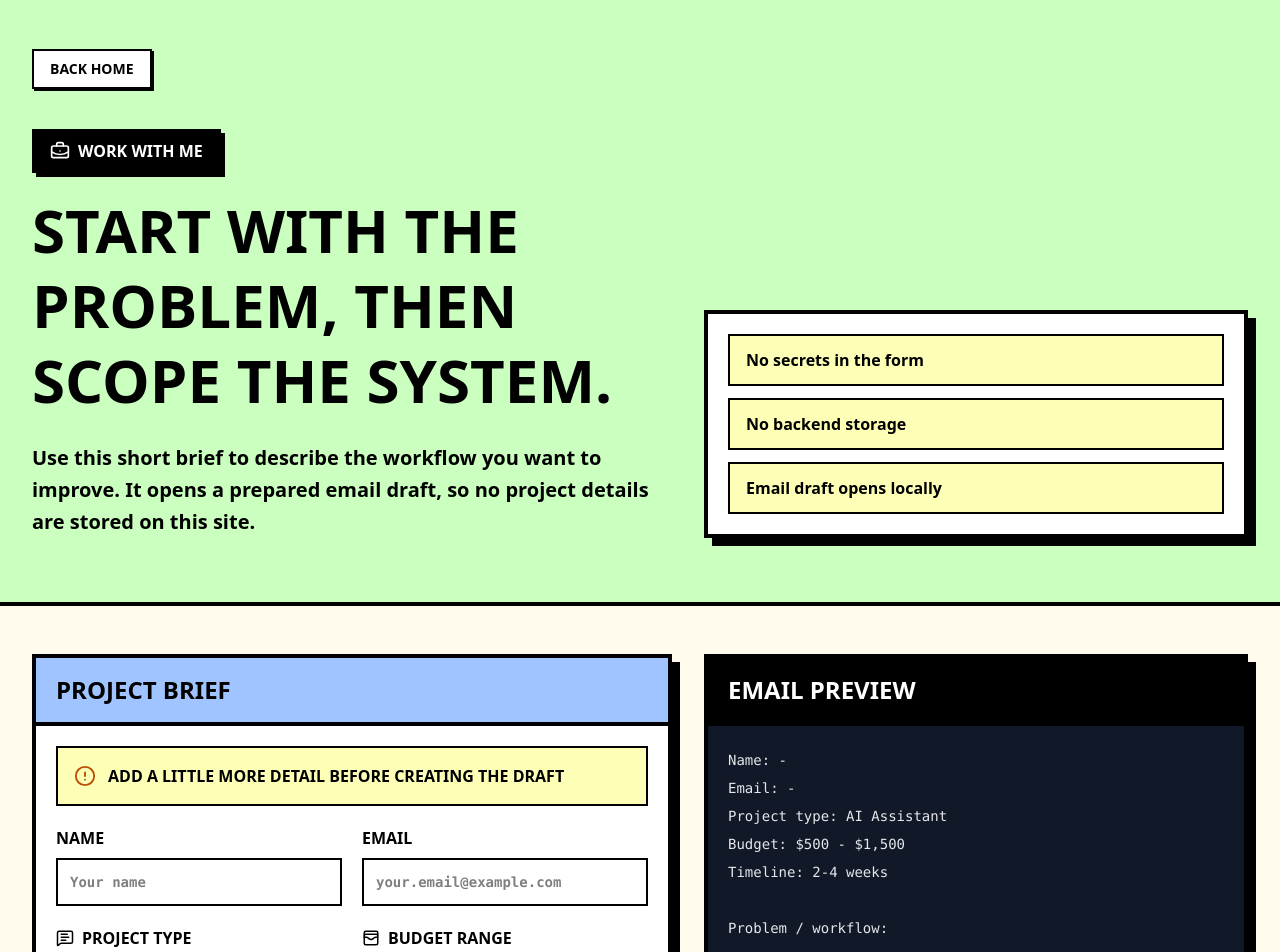
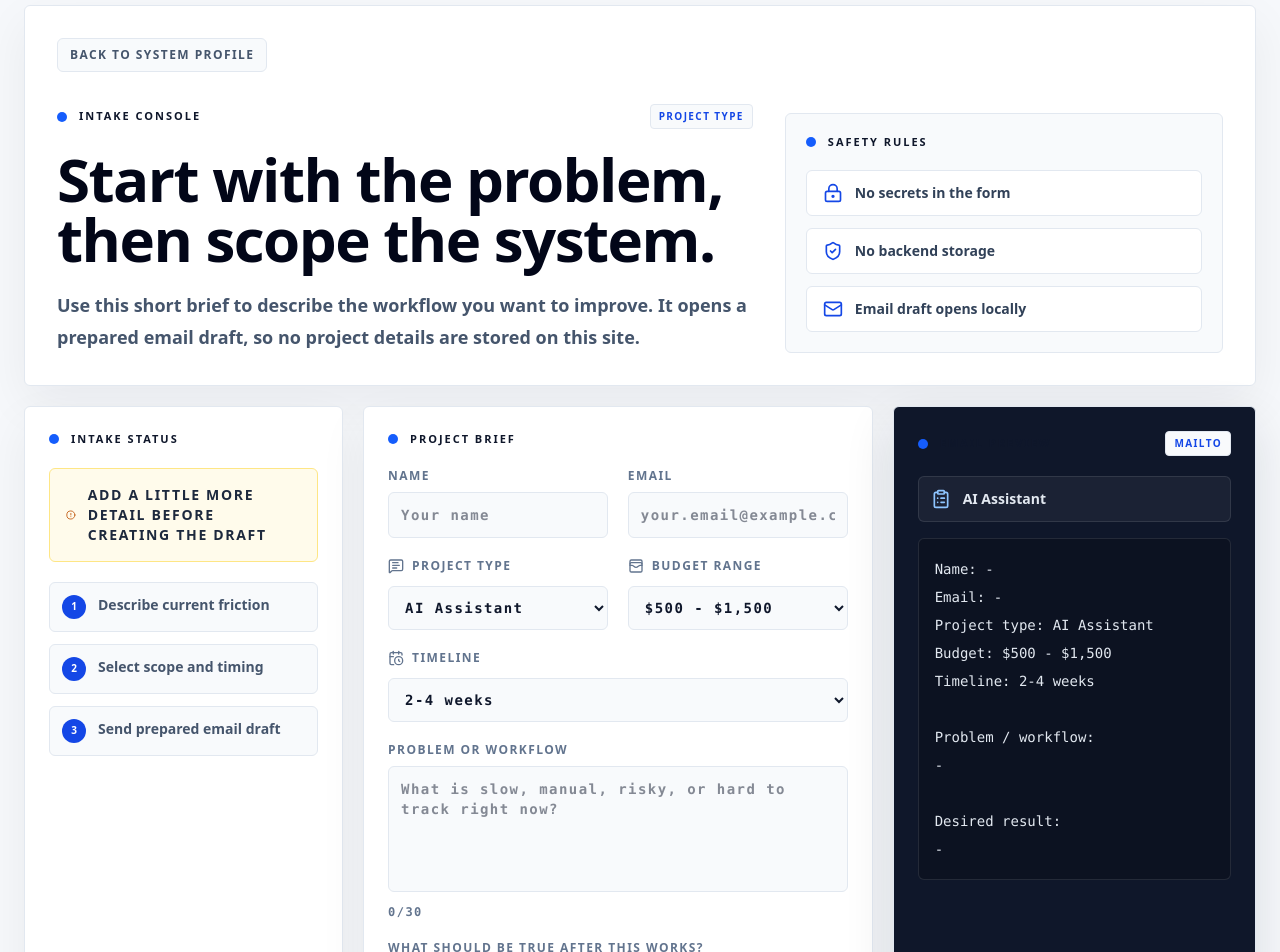
Before and after one commit to Manchinn/Portfolio, a Next.js app: page /work-with-me in a window 1280 px wide. Shown: the part 80-1032 px from the top of the page. Built offline with nearby package versions, Linux system fonts and the light colour scheme.

Commit message:
style: redesign work inquiry as intake console

```diff
--- a/src/app/(portfolio)/work-with-me/page.tsx
+++ b/src/app/(portfolio)/work-with-me/page.tsx
@@ -2,22 +2,38 @@
 
 import { FormEvent, useMemo, useState } from 'react'
 import Link from 'next/link'
-import { AlertCircle, ArrowRight, BriefcaseBusiness, CalendarClock, CheckCircle2, Mail, MessageSquareText, WalletCards } from 'lucide-react'
+import {
+  AlertCircle,
+  ArrowRight,
+  BriefcaseBusiness,
+  CalendarClock,
+  CheckCircle2,
+  ClipboardList,
+  LockKeyhole,
+  Mail,
+  MessageSquareText,
+  ShieldCheck,
+  WalletCards,
+  Workflow,
+} from 'lucide-react'
 import { profileCommon } from '@/data/portfolio'
 import { useTranslation } from '@/i18n/useTranslation'
 import type { Language } from '@/data/types'
 
 const workCopy = {
   en: {
-    eyebrow: 'Work With Me',
+    eyebrow: 'Intake Console',
     title: 'Start with the problem, then scope the system.',
     intro:
       'Use this short brief to describe the workflow you want to improve. It opens a prepared email draft, so no project details are stored on this site.',
-    back: 'Back home',
+    back: 'Back to system profile',
     send: 'Create email draft',
     preview: 'Email preview',
     ready: 'Brief ready',
     incomplete: 'Add a little more detail before creating the draft',
+    briefTitle: 'Project Brief',
+    safetyTitle: 'Safety Rules',
+    intakeTitle: 'Intake Status',
     name: 'Name',
     email: 'Email',
     projectType: 'Project type',
@@ -41,17 +57,21 @@ const workCopy = {
       problem: 'Describe the current problem in at least 30 characters.',
       goal: 'Describe the desired result in at least 30 characters.',
     },
+    steps: ['Describe current friction', 'Select scope and timing', 'Send prepared email draft'],
   },
   th: {
-    eyebrow: 'Work With Me',
+    eyebrow: 'Intake Console',
     title: 'เริ่มจากปัญหา แล้วค่อย scope ระบบให้ชัด',
     intro:
       'กรอก brief สั้นๆ เพื่อบอก workflow ที่อยากปรับปรุง หน้านี้จะเปิด email draft ให้ส่งเอง จึงไม่มีการเก็บรายละเอียดโปรเจกต์บนเว็บ',
-    back: 'กลับหน้าหลัก',
+    back: 'กลับหน้า System Profile',
     send: 'สร้าง Email Draft',
     preview: 'ตัวอย่าง Email',
     ready: 'Brief พร้อมส่ง',
     incomplete: 'เพิ่มรายละเอียดอีกนิดก่อนสร้าง draft',
+    briefTitle: 'Project Brief',
+    safetyTitle: 'Safety Rules',
+    intakeTitle: 'Intake Status',
     name: 'ชื่อ',
     email: 'อีเมล',
     projectType: 'ประเภทงาน',
@@ -75,6 +95,7 @@ const workCopy = {
       problem: 'อธิบายปัญหาปัจจุบันอย่างน้อย 30 ตัวอักษร',
       goal: 'อธิบายผลลัพธ์ที่ต้องการอย่างน้อย 30 ตัวอักษร',
     },
+    steps: ['อธิบาย friction ปัจจุบัน', 'เลือก scope และ timing', 'ส่ง email draft ที่เตรียมไว้'],
   },
 }
 
@@ -82,6 +103,22 @@ const minDetailLength = 30
 
 function isValidEmail(email: string) {
   return /^[^\s@]+@[^\s@]+\.[^\s@]+$/.test(email)
+}
+
+function PanelHeader({ title, badge }: { title: string; badge?: string }) {
+  return (
+    <div className="mb-5 flex items-center justify-between gap-3">
+      <div className="flex min-w-0 items-center gap-3">
+        <span className="h-2.5 w-2.5 shrink-0 rounded-full bg-blue-600"></span>
+        <h2 className="truncate text-[11px] font-black uppercase tracking-[0.18em] text-slate-900">{title}</h2>
+      </div>
+      {badge && (
+        <span className="rounded-sm border border-slate-200 bg-slate-50 px-2 py-1 text-[10px] font-black uppercase tracking-[0.14em] text-blue-700">
+          {badge}
+        </span>
+      )}
+    </div>
+  )
 }
 
 export default function WorkWithMePage() {
@@ -143,54 +180,50 @@ export default function WorkWithMePage() {
   }
 
   return (
-    <main className="min-h-screen bg-neo-cream text-black">
-      <section className="border-b-4 border-black bg-neo-mint">
-        <div className="mx-auto max-w-7xl px-4 py-16 sm:px-6 lg:px-8">
-          <Link href="/#home" className="inline-flex items-center border-2 border-black bg-white px-4 py-2 text-sm font-black uppercase shadow-neo-sm hover:translate-x-[1px] hover:translate-y-[1px]">
+    <main className="min-h-screen bg-[#f6f8fb] text-slate-950">
+      <div className="mx-auto grid max-w-[1800px] gap-5 px-4 py-5 lg:px-6">
+        <section className="rounded-md border border-slate-200 bg-white p-6 shadow-[0_18px_50px_rgba(15,23,42,0.06)] sm:p-8">
+          <div className="grid gap-8 xl:grid-cols-[1.35fr_0.85fr] xl:items-end">
+            <div>
+              <Link href="/#home" className="inline-flex items-center rounded-md border border-slate-200 bg-slate-50 px-3 py-2 text-xs font-black uppercase tracking-[0.12em] text-slate-600 transition hover:border-blue-200 hover:bg-blue-50 hover:text-blue-700">
                 {copy.back}
               </Link>
-
-          <div className="mt-10 grid gap-8 lg:grid-cols-[1fr_0.85fr] lg:items-end">
-            <div>
-              <div className="mb-5 inline-flex items-center gap-2 border-2 border-black bg-black px-4 py-2 font-black uppercase text-white shadow-neo">
-                <BriefcaseBusiness size={20} />
-                {copy.eyebrow}
-              </div>
-              <h1 className="max-w-4xl text-4xl font-black uppercase leading-tight sm:text-6xl">
+              <div className="mt-8">
+                <PanelHeader title={copy.eyebrow} badge={copy.projectType} />
+                <h1 className="max-w-5xl text-4xl font-black leading-none tracking-tight text-slate-950 sm:text-6xl">
                   {copy.title}
                 </h1>
-              <p className="mt-6 max-w-3xl text-lg font-bold leading-8 sm:text-xl">
+                <p className="mt-5 max-w-3xl text-base font-semibold leading-8 text-slate-600 sm:text-lg">
                   {copy.intro}
                 </p>
               </div>
+            </div>
 
-            <div className="border-4 border-black bg-white p-5 shadow-neo-lg">
+            <aside className="rounded-md border border-slate-200 bg-slate-50 p-5">
+              <PanelHeader title={copy.safetyTitle} />
               <div className="grid gap-3">
-                {copy.notes.map((note) => (
-                  <div key={note} className="border-2 border-black bg-neo-lemon px-4 py-3 font-black">
+                {copy.notes.map((note, index) => (
+                  <div key={note} className="flex items-center gap-3 rounded-md border border-slate-200 bg-white px-4 py-3 text-sm font-black text-slate-700">
+                    {index === 0 ? <LockKeyhole className="h-5 w-5 text-blue-700" /> : index === 1 ? <ShieldCheck className="h-5 w-5 text-blue-700" /> : <Mail className="h-5 w-5 text-blue-700" />}
                     {note}
                   </div>
                 ))}
               </div>
-            </div>
-          </div>
+            </aside>
           </div>
         </section>
 
-      <section className="mx-auto grid max-w-7xl gap-8 px-4 py-12 sm:px-6 lg:grid-cols-[1fr_0.85fr] lg:px-8">
-        <form onSubmit={handleSubmit} className="border-4 border-black bg-white shadow-neo-lg">
-          <div className="border-b-4 border-black bg-neo-sky px-5 py-4">
-            <h2 className="text-2xl font-black uppercase">Project Brief</h2>
-          </div>
-
-          <div className="grid gap-5 p-5 sm:grid-cols-2">
-            <div className={`sm:col-span-2 border-2 border-black p-4 font-black ${isReady ? 'bg-neo-mint' : 'bg-neo-lemon'}`}>
+        <section className="grid gap-5 xl:grid-cols-[0.72fr_1.15fr_0.82fr]">
+          <aside className="grid gap-5">
+            <div className="rounded-md border border-slate-200 bg-white p-6 shadow-[0_18px_50px_rgba(15,23,42,0.06)]">
+              <PanelHeader title={copy.intakeTitle} />
+              <div className={`rounded-md border p-4 ${isReady ? 'border-emerald-200 bg-emerald-50' : 'border-amber-200 bg-amber-50'}`}>
                 <div className="flex items-center gap-3">
-                {isReady ? <CheckCircle2 className="text-green-700" size={22} /> : <AlertCircle className="text-amber-700" size={22} />}
-                <p className="uppercase">{isReady ? copy.ready : copy.incomplete}</p>
+                  {isReady ? <CheckCircle2 className="text-emerald-700" size={22} /> : <AlertCircle className="text-amber-700" size={22} />}
+                  <p className="text-sm font-black uppercase tracking-[0.12em] text-slate-800">{isReady ? copy.ready : copy.incomplete}</p>
                 </div>
                 {submitted && !isReady && (
-                <ul className="mt-3 grid gap-2 font-mono text-sm normal-case text-gray-800 sm:grid-cols-2">
+                  <ul className="mt-4 grid gap-2 text-sm font-semibold text-slate-700">
                     {validationErrors.map((error) => (
                       <li key={error}>- {error}</li>
                     ))}
@@ -198,18 +231,35 @@ export default function WorkWithMePage() {
                 )}
               </div>
 
-            <label className="block font-black uppercase">
+              <div className="mt-5 grid gap-3">
+                {copy.steps.map((step, index) => (
+                  <div key={step} className="flex gap-3 rounded-md border border-slate-200 bg-slate-50 p-3 text-sm font-semibold text-slate-600">
+                    <span className="flex h-6 w-6 shrink-0 items-center justify-center rounded-full bg-blue-700 text-[10px] font-black text-white">
+                      {index + 1}
+                    </span>
+                    {step}
+                  </div>
+                ))}
+              </div>
+            </div>
+          </aside>
+
+          <form onSubmit={handleSubmit} className="rounded-md border border-slate-200 bg-white p-6 shadow-[0_18px_50px_rgba(15,23,42,0.06)]">
+            <PanelHeader title={copy.briefTitle} badge={isReady ? copy.ready : undefined} />
+
+            <div className="grid gap-5 sm:grid-cols-2">
+              <label className="block text-xs font-black uppercase tracking-[0.12em] text-slate-500">
                 {copy.name}
                 <input
                   required
                   value={form.name}
                   onChange={(event) => updateForm('name', event.target.value)}
                   placeholder={copy.placeholders.name}
-                className="mt-2 w-full border-2 border-black p-3 font-mono text-sm normal-case outline-none focus:shadow-neo-sm"
+                  className="mt-2 w-full rounded-md border border-slate-200 bg-slate-50 p-3 font-mono text-sm font-semibold normal-case text-slate-900 outline-none transition focus:border-blue-300 focus:bg-white"
                 />
               </label>
 
-            <label className="block font-black uppercase">
+              <label className="block text-xs font-black uppercase tracking-[0.12em] text-slate-500">
                 {copy.email}
                 <input
                   required
@@ -217,16 +267,16 @@ export default function WorkWithMePage() {
                   value={form.email}
                   onChange={(event) => updateForm('email', event.target.value)}
                   placeholder={copy.placeholders.email}
-                className="mt-2 w-full border-2 border-black p-3 font-mono text-sm normal-case outline-none focus:shadow-neo-sm"
+                  className="mt-2 w-full rounded-md border border-slate-200 bg-slate-50 p-3 font-mono text-sm font-semibold normal-case text-slate-900 outline-none transition focus:border-blue-300 focus:bg-white"
                 />
               </label>
 
-            <label className="block font-black uppercase">
-              <span className="inline-flex items-center gap-2"><MessageSquareText size={18} /> {copy.projectType}</span>
+              <label className="block text-xs font-black uppercase tracking-[0.12em] text-slate-500">
+                <span className="inline-flex items-center gap-2"><MessageSquareText size={16} /> {copy.projectType}</span>
                 <select
                   value={form.projectType}
                   onChange={(event) => updateForm('projectType', event.target.value)}
-                className="mt-2 w-full border-2 border-black bg-white p-3 font-mono text-sm normal-case outline-none focus:shadow-neo-sm"
+                  className="mt-2 w-full rounded-md border border-slate-200 bg-slate-50 p-3 font-mono text-sm font-semibold normal-case text-slate-900 outline-none transition focus:border-blue-300 focus:bg-white"
                 >
                   {copy.projectTypes.map((item) => (
                     <option key={item}>{item}</option>
@@ -234,12 +284,12 @@ export default function WorkWithMePage() {
                 </select>
               </label>
 
-            <label className="block font-black uppercase">
-              <span className="inline-flex items-center gap-2"><WalletCards size={18} /> {copy.budget}</span>
+              <label className="block text-xs font-black uppercase tracking-[0.12em] text-slate-500">
+                <span className="inline-flex items-center gap-2"><WalletCards size={16} /> {copy.budget}</span>
                 <select
                   value={form.budget}
                   onChange={(event) => updateForm('budget', event.target.value)}
-                className="mt-2 w-full border-2 border-black bg-white p-3 font-mono text-sm normal-case outline-none focus:shadow-neo-sm"
+                  className="mt-2 w-full rounded-md border border-slate-200 bg-slate-50 p-3 font-mono text-sm font-semibold normal-case text-slate-900 outline-none transition focus:border-blue-300 focus:bg-white"
                 >
                   {copy.budgets.map((item) => (
                     <option key={item}>{item}</option>
@@ -247,12 +297,12 @@ export default function WorkWithMePage() {
                 </select>
               </label>
 
-            <label className="block font-black uppercase sm:col-span-2">
-              <span className="inline-flex items-center gap-2"><CalendarClock size={18} /> {copy.timeline}</span>
+              <label className="block text-xs font-black uppercase tracking-[0.12em] text-slate-500 sm:col-span-2">
+                <span className="inline-flex items-center gap-2"><CalendarClock size={16} /> {copy.timeline}</span>
                 <select
                   value={form.timeline}
                   onChange={(event) => updateForm('timeline', event.target.value)}
-                className="mt-2 w-full border-2 border-black bg-white p-3 font-mono text-sm normal-case outline-none focus:shadow-neo-sm"
+                  className="mt-2 w-full rounded-md border border-slate-200 bg-slate-50 p-3 font-mono text-sm font-semibold normal-case text-slate-900 outline-none transition focus:border-blue-300 focus:bg-white"
                 >
                   {copy.timelines.map((item) => (
                     <option key={item}>{item}</option>
@@ -260,7 +310,7 @@ export default function WorkWithMePage() {
                 </select>
               </label>
 
-            <label className="block font-black uppercase sm:col-span-2">
+              <label className="block text-xs font-black uppercase tracking-[0.12em] text-slate-500 sm:col-span-2">
                 {copy.problem}
                 <textarea
                   required
@@ -269,14 +319,14 @@ export default function WorkWithMePage() {
                   onChange={(event) => updateForm('problem', event.target.value)}
                   placeholder={copy.placeholders.problem}
                   rows={5}
-                className="mt-2 w-full resize-none border-2 border-black p-3 font-mono text-sm normal-case outline-none focus:shadow-neo-sm"
+                  className="mt-2 w-full resize-none rounded-md border border-slate-200 bg-slate-50 p-3 font-mono text-sm font-semibold normal-case text-slate-900 outline-none transition focus:border-blue-300 focus:bg-white"
                 />
-              <span className="mt-2 block font-mono text-xs normal-case text-gray-600">
+                <span className="mt-2 block font-mono text-xs normal-case text-slate-500">
                   {form.problem.trim().length}/{minDetailLength}
                 </span>
               </label>
 
-            <label className="block font-black uppercase sm:col-span-2">
+              <label className="block text-xs font-black uppercase tracking-[0.12em] text-slate-500 sm:col-span-2">
                 {copy.goal}
                 <textarea
                   required
@@ -285,9 +335,9 @@ export default function WorkWithMePage() {
                   onChange={(event) => updateForm('goal', event.target.value)}
                   placeholder={copy.placeholders.goal}
                   rows={4}
-                className="mt-2 w-full resize-none border-2 border-black p-3 font-mono text-sm normal-case outline-none focus:shadow-neo-sm"
+                  className="mt-2 w-full resize-none rounded-md border border-slate-200 bg-slate-50 p-3 font-mono text-sm font-semibold normal-case text-slate-900 outline-none transition focus:border-blue-300 focus:bg-white"
                 />
-              <span className="mt-2 block font-mono text-xs normal-case text-gray-600">
+                <span className="mt-2 block font-mono text-xs normal-case text-slate-500">
                   {form.goal.trim().length}/{minDetailLength}
                 </span>
               </label>
@@ -295,7 +345,7 @@ export default function WorkWithMePage() {
               <button
                 type="submit"
                 disabled={!isReady}
-              className="inline-flex items-center justify-center border-2 border-black bg-black px-6 py-4 text-base font-black uppercase text-white shadow-neo transition-all hover:translate-x-[2px] hover:translate-y-[2px] hover:shadow-none disabled:cursor-not-allowed disabled:bg-gray-500 disabled:text-gray-200 disabled:shadow-none disabled:hover:translate-x-0 disabled:hover:translate-y-0 sm:col-span-2"
+                className="inline-flex items-center justify-center rounded-md bg-blue-700 px-6 py-4 text-xs font-black uppercase tracking-[0.12em] text-white transition hover:bg-blue-800 disabled:cursor-not-allowed disabled:bg-slate-400 disabled:text-slate-100 sm:col-span-2"
               >
                 <Mail className="mr-2 h-5 w-5" />
                 {copy.send}
@@ -304,15 +354,18 @@ export default function WorkWithMePage() {
             </div>
           </form>
 
-        <aside className="border-4 border-black bg-[#111827] text-white shadow-neo-lg">
-          <div className="border-b-4 border-black bg-black px-5 py-4">
-            <h2 className="text-2xl font-black uppercase">{copy.preview}</h2>
+          <aside className="rounded-md border border-slate-200 bg-[#0f172a] p-6 text-white shadow-[0_18px_50px_rgba(15,23,42,0.12)]">
+            <PanelHeader title={copy.preview} badge="mailto" />
+            <div className="mb-4 flex items-center gap-3 rounded-md border border-white/10 bg-white/5 p-3 text-sm font-semibold text-slate-200">
+              <ClipboardList className="h-5 w-5 text-blue-300" />
+              <span>{form.projectType}</span>
             </div>
-          <pre className="whitespace-pre-wrap p-5 font-mono text-sm leading-7 text-gray-200">
+            <pre className="max-h-[720px] overflow-auto whitespace-pre-wrap rounded-md border border-white/10 bg-black/20 p-4 font-mono text-sm leading-7 text-slate-200">
               {emailBody}
             </pre>
           </aside>
         </section>
+      </div>
     </main>
   )
 }
```
Lines whose indentation alone changed are shown as unchanged.
